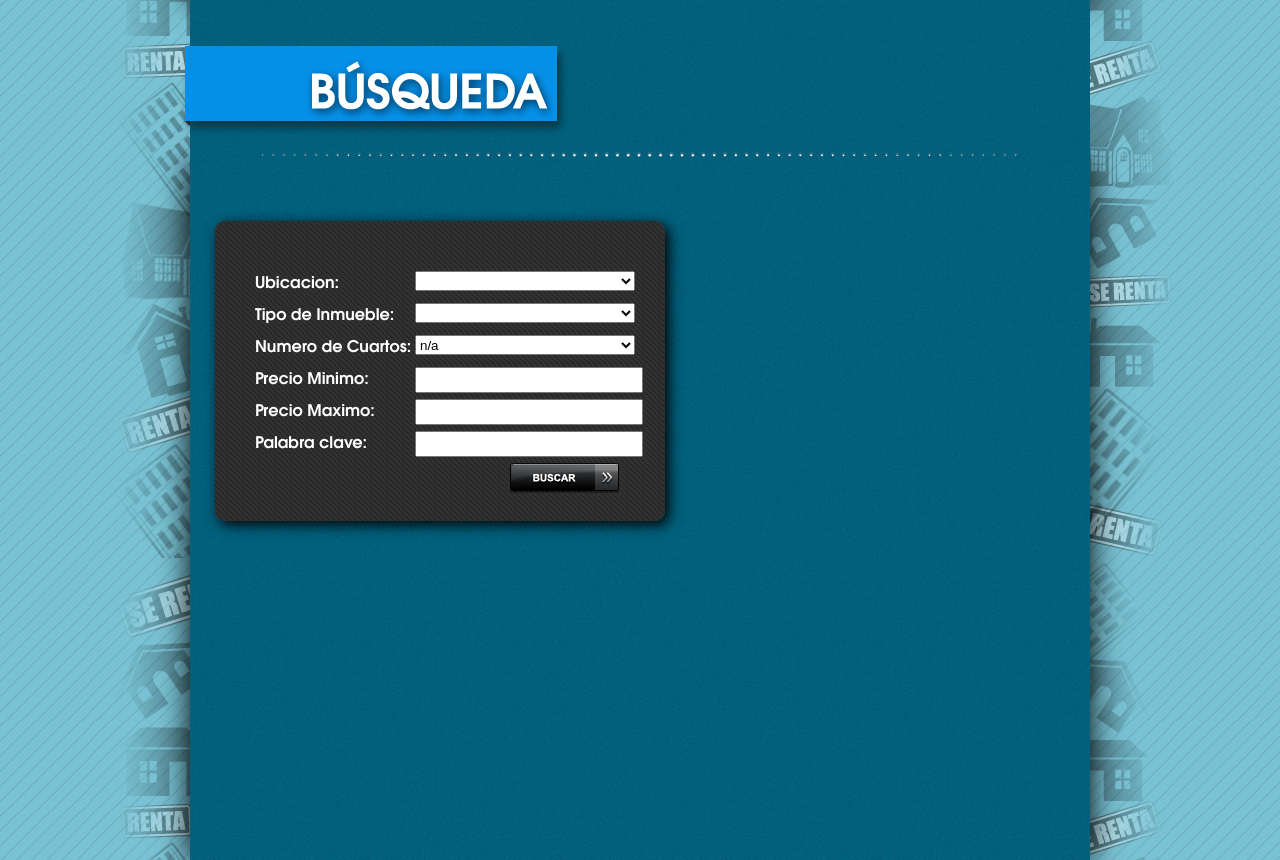
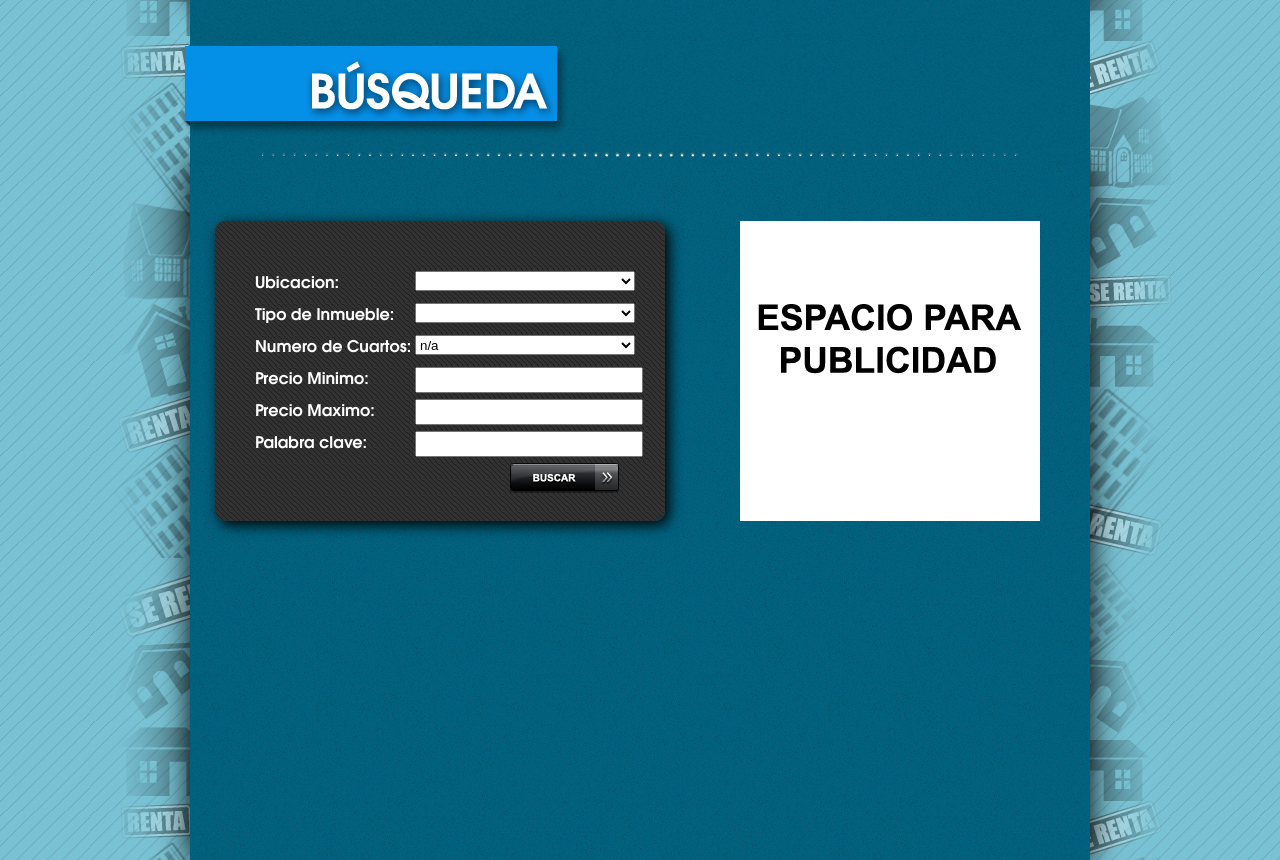
Before and after one commit to art785/ipasa, a PHP site: page / in a window 1280 px wide. Shown: the part 3239-4099 px from the top of the page. Run offline with PHP 8.4, Linux system fonts and the light colour scheme; data that the repository does not hold is empty; some libraries are stand-ins or nearby versions.

Commit message:
maquetado2

```diff
--- a/css/estilo.css
+++ b/css/estilo.css
@@ -593,6 +593,17 @@ width:910px;
     height: 300px;
     margin-top:30px;
     margin-left:25px;
+    position: relative;
+}
+#publicidad_busqueda
+{
+	position: relative;
+	background: url("../fondos_pagina/publicidad_busqueda.png");
+	left:550px;
+	bottom:300px;
+	width: 300px;
+    height: 300px;
+
 }
 
 /* ------------------------------------------HEADER VIDEOS ----------------------------------------*/
--- a/forms/contacto.php
+++ b/forms/contacto.php
@@ -1,7 +1,7 @@
 <!DOCTYPE HTML>
 <html>
     <head>
-        <title>Contacto</title>
+
         <link rel='stylesheet' href='css/contacto.css'>
         <script type="text/javascript" src="validador/js_validador/ref_contacto.js"></script>
         <script type="text/javascript" src="validador/js_validador/v_contacto.js"></script>
--- a/index.php
+++ b/index.php
@@ -1,6 +1,8 @@
 <!DOCTYPE HTML>
 <html>
 <head>
+  <title>Ipasa</title>
+
 <meta http-equiv="Content-Type" content="text/html; charset=utf-8"/>
 <link rel="stylesheet" href="css/estilo.css" type="text/css"/>
 
@@ -179,6 +181,9 @@ servicios que brindamos, donde el cliente es nuestro principal trabajo
 						      <div id="div_busqueda">
 						        <?php include("busqueda.php");?>
 						      </div>
+						      <div id="publicidad_busqueda">
+
+						      </div>
 						   </div>
 						</section>
 					</div>
```
Also changed, not shown: fondos_pagina/publicidad_busqueda.png (added).
